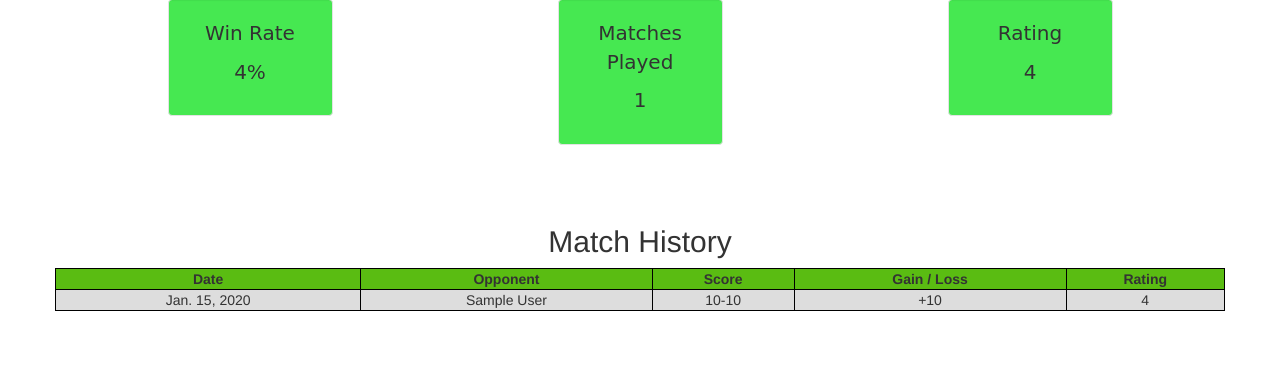
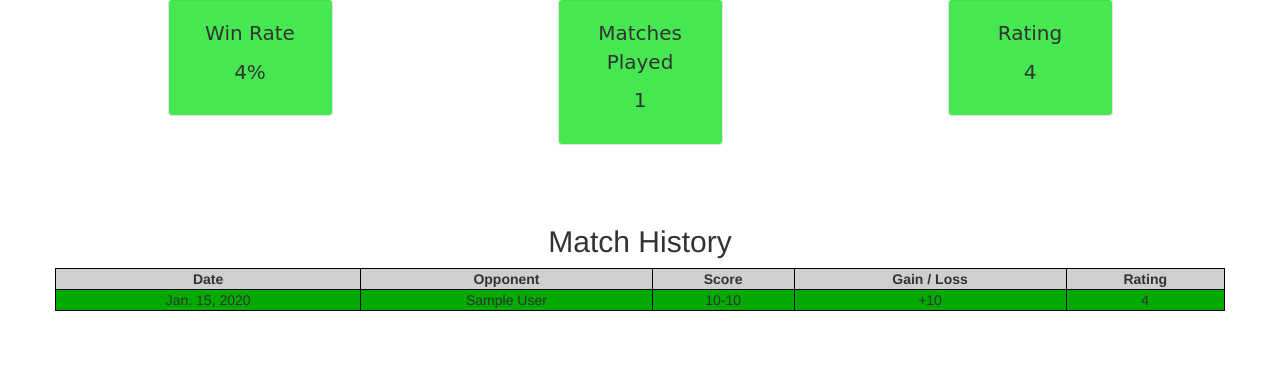
Before and after one commit to Binghamton-University-Table-Tennis/website, a Django app: a page that uses src/templates/stats.html in a window 1280 px wide. Shown: the part 278-661 px from the top of the page. Run offline with Django 3.2, Linux system fonts and the light colour scheme; tables that the repository leaves empty hold one stand-in row (values such as "Sample post"); some libraries are stand-ins or nearby versions.

Commit message:
Added colors to win/lose rows in stats.html

```diff
--- a/src/templates/stats.html
+++ b/src/templates/stats.html
@@ -28,7 +28,15 @@
   }
 
   th {
-    background-color: #5abc12;
+    background-color: #CFCFCF;
+  }
+
+  .winRow td {
+    background-color: #00AA00;
+  }
+
+  .loseRow td {
+    background-color: #FF7777;
   }
 
   tr:nth-child(even) {
@@ -97,21 +105,24 @@
 
 
     {% for match in matches %}
-        <tr>
-          <td>{{ match.Day }}</td>
 
           {% if match.Winner_First_Name.strip == player.First_Name.strip and match.Winner_Last_Name.strip == player.Last_Name.strip %}
+            <tr class="winRow">
+              <td>{{ match.Day }}</td>
               <td>{{ match.Loser_First_Name.strip}} {{ match.Loser_Last_Name.strip }}</td>
               <td>{{ match.Winner_Score}}-{{ match.Loser_Score }}</td>
               <td>+{{ match.Points }}</td>
               <td>{{ match.Winner_Rating }}</td>
+            </tr>
           {% else %}
+            <tr class="loseRow">
+              <td>{{ match.Day }}</td>
               <td>{{ match.Winner_First_Name.strip}} {{ match.Winner_Last_Name.strip }}</td>
               <td>{{ match.Loser_Score}}-{{ match.Winner_Score }}</td>
               <td>-{{ match.Points }}</td>
               <td>{{ match.Loser_Rating }}</td>
+            </tr>
           {% endif %}
-        </tr>
     {% endfor %}
 
 
```
Lines whose indentation alone changed are shown as unchanged.
